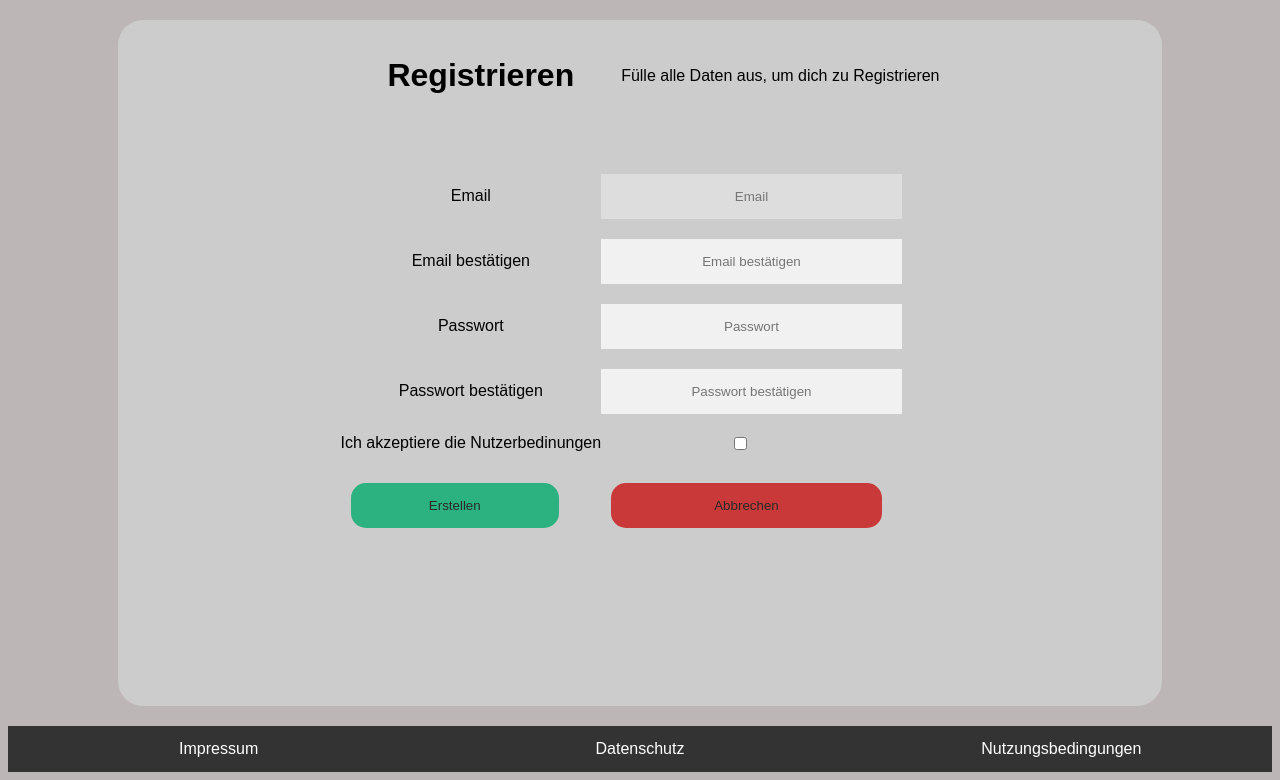
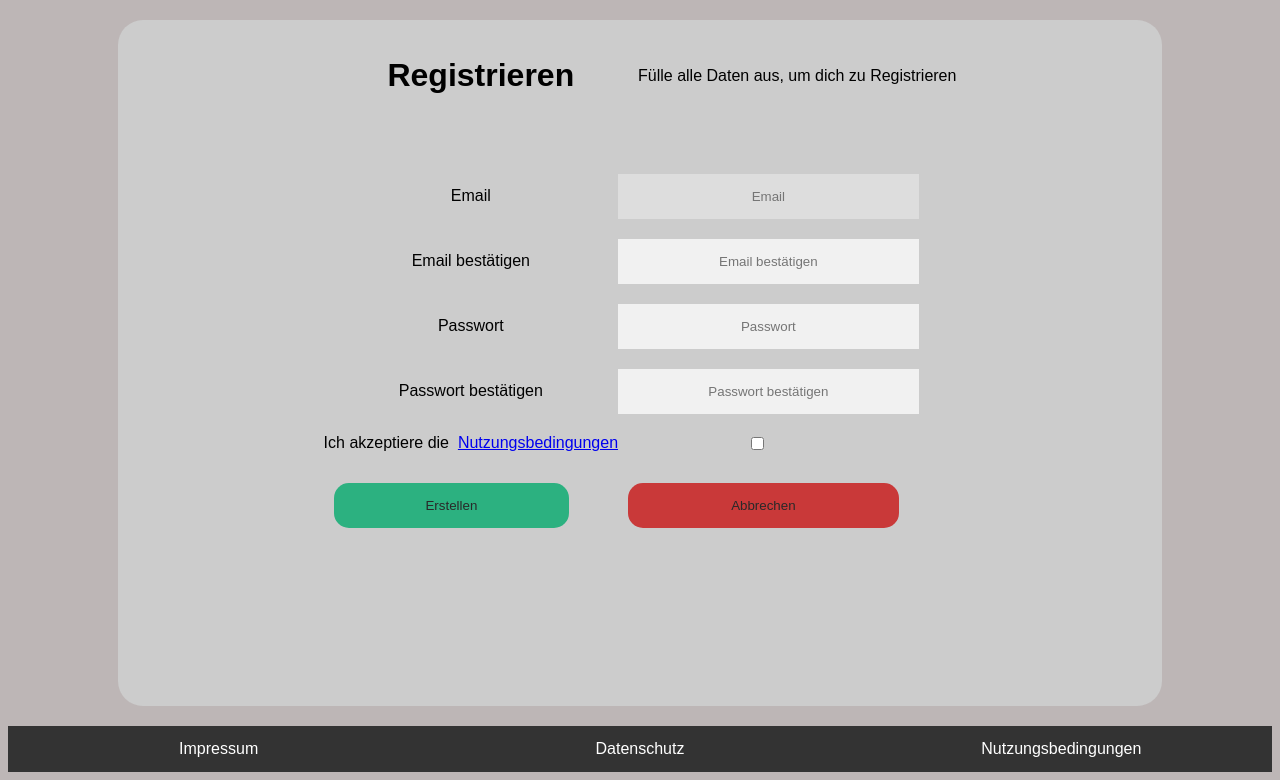
Before and after one commit to FeuerMatrix/webprogrammierung, a PHP site: page /registrieren.php in a window 1280 px wide. Shown: the part 70-850 px from the top of the page. Run offline with PHP 8.4, Linux system fonts and the light colour scheme.

Commit message:
Link zu Nutzungsbedingungen hinzugefügt

```diff
--- a/DI-12-B-Visser-Schroeder-Renneberg/registrieren.php
+++ b/DI-12-B-Visser-Schroeder-Renneberg/registrieren.php
@@ -24,7 +24,7 @@
                     <input class="col24" type="password" id="passw" name="passw" placeholder="Passwort" required <?php if(isset($_GET["email"])):?>autofocus <?php endif; ?>><br>
                     <label class="col15" for="passw2">Passwort bestätigen</label><br>
                     <input class="col25" type="password" id="passw2" name="passw2" placeholder="Passwort bestätigen" required><br>
-                    <label class="col17" for="accept">Ich akzeptiere die Nutzerbedinungen</label>
+                    <label class="col17" for="accept">Ich akzeptiere die &nbsp; <a href="nutzungsbedingungen.php">Nutzungsbedingungen</a></label>
                     <input class="col27" type="checkbox" id="anonym" name="anonym" value="Anonym">
                     <input class="col16" type="submit" value="Erstellen">
                     <input class="col26" type="submit" form="form" value="Abbrechen"><br>
```
